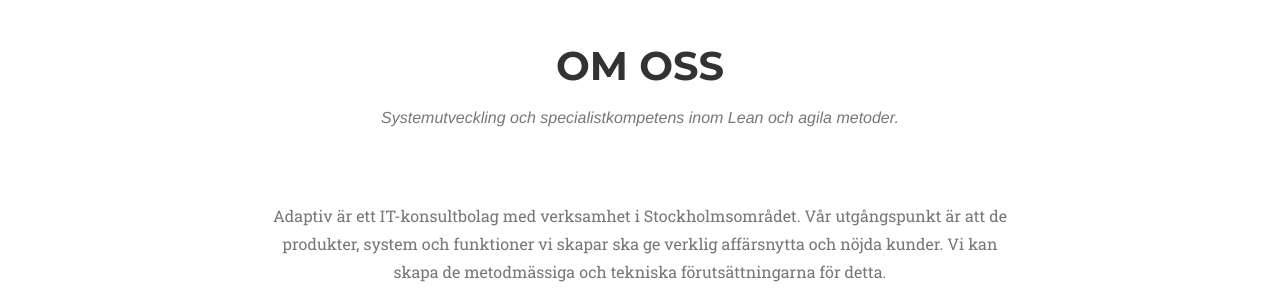
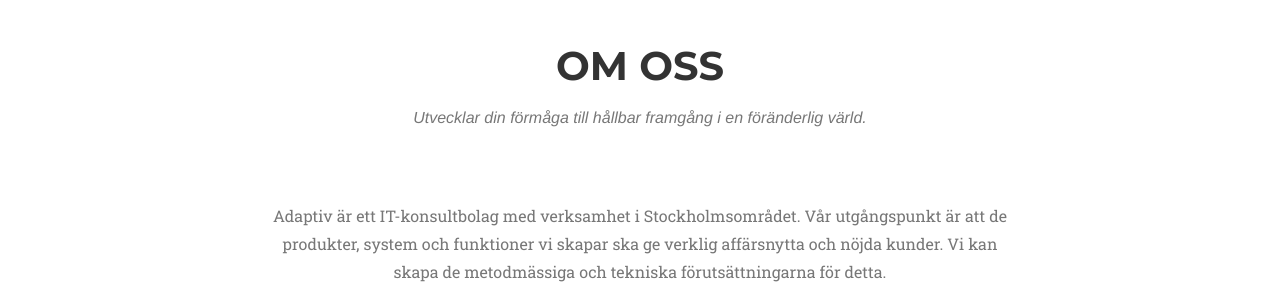
Before and after one commit to adaptiv/adaptiv_agency, a Jekyll site: the page built from index.html, in a window 1280 px wide and 900 px high, scrolled down 755 px. Shown: the part 151-451 px from the top of the window. Built offline with Jekyll 4.4.1, drawn with Linux system fonts in a browser that asks for light colours; some web fonts are replaced.

Commit message:
Ny payoff under Om oss

```diff
--- a/_includes/about.html
+++ b/_includes/about.html
@@ -4,8 +4,7 @@
         <div class="row">
             <div class="col-lg-12 text-center">
                 <h2 class="section-heading">Om oss</h2>
-                <h3 class="section-subheading text-muted">Systemutveckling och specialistkompetens inom Lean och agila
-                    metoder.</h3>
+                <h3 class="section-subheading text-muted">Utvecklar din förmåga till hållbar framgång i en föränderlig värld.</h3>
             </div>
         </div>
         <div class="row">
```
